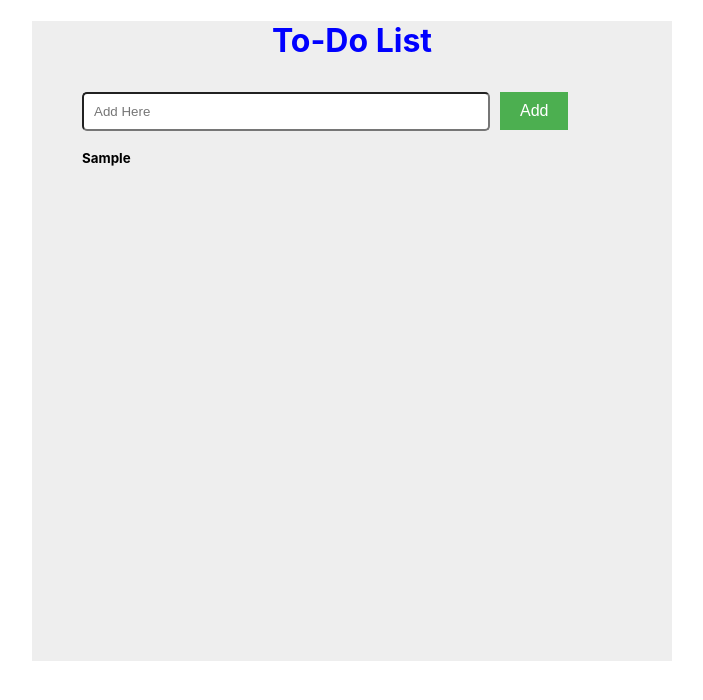
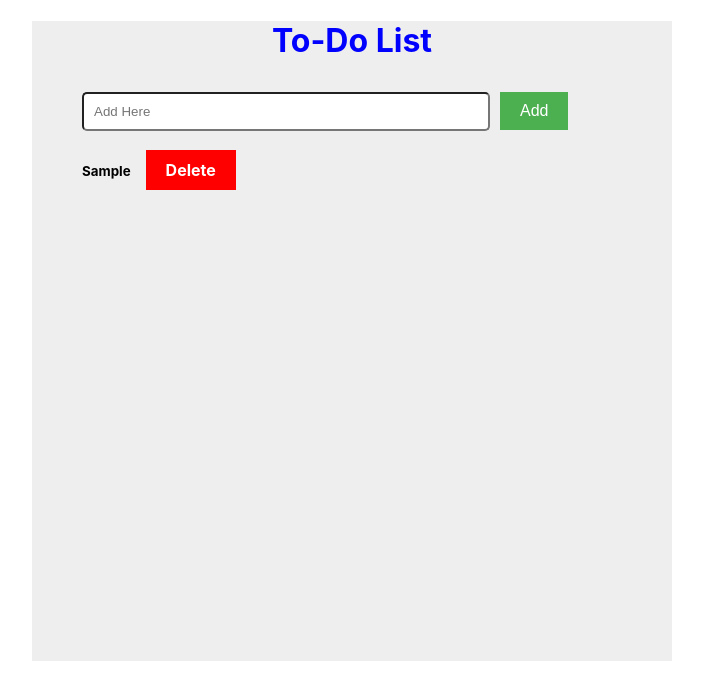
Before and after one commit to rajputDk/todo, a React (Create React App) app: page / in a window 1280 px wide. Both pictures are taken after typing "Sample" into the empty fields and a click on the button "Add". Shown: the top 700 px of the page, without its empty margins (288-991 px from the left). Built offline with nearby package versions, Linux system fonts and the light colour scheme.

Commit message:
delete todo

```diff
--- a/src/App.css
+++ b/src/App.css
@@ -25,6 +25,17 @@
     display: inline-block;
     font-size: 16px;
 }
+.btn2{
+  background-color: red;
+    border: none;
+    color: white;
+    padding: 10px 20px;
+    text-align: center;
+    text-decoration: none;
+    display: inline-block;
+    font-size: 16px;
+    margin-left: 15px;
+}
 .head{
   font-size: smaller;
   margin-left: 50px;
--- a/src/App.js
+++ b/src/App.js
@@ -12,6 +12,10 @@ function App() {
     setUpDate([...upDate,{input}])
     setInput("")
   };
+  const deleteItem = (index)=>{
+   upDate.splice(index,1)
+   setUpDate([...upDate])
+  }
   return (
     <div>
      <div className='main-container'>
@@ -26,9 +30,10 @@ function App() {
        <button className='btn' onClick={addTodo}>Add</button>
        <div className='list'>
        {
-          upDate.map(user=>{
+          upDate.map((user,index)=>{
             return(
-              <h1 className='head'>{user.input}</h1>
+              <h1 className='head'>{user.input}
+              <span className='btn2' onClick={()=>deleteItem(index)}>Delete</span></h1>
             )
           })
         }
```
